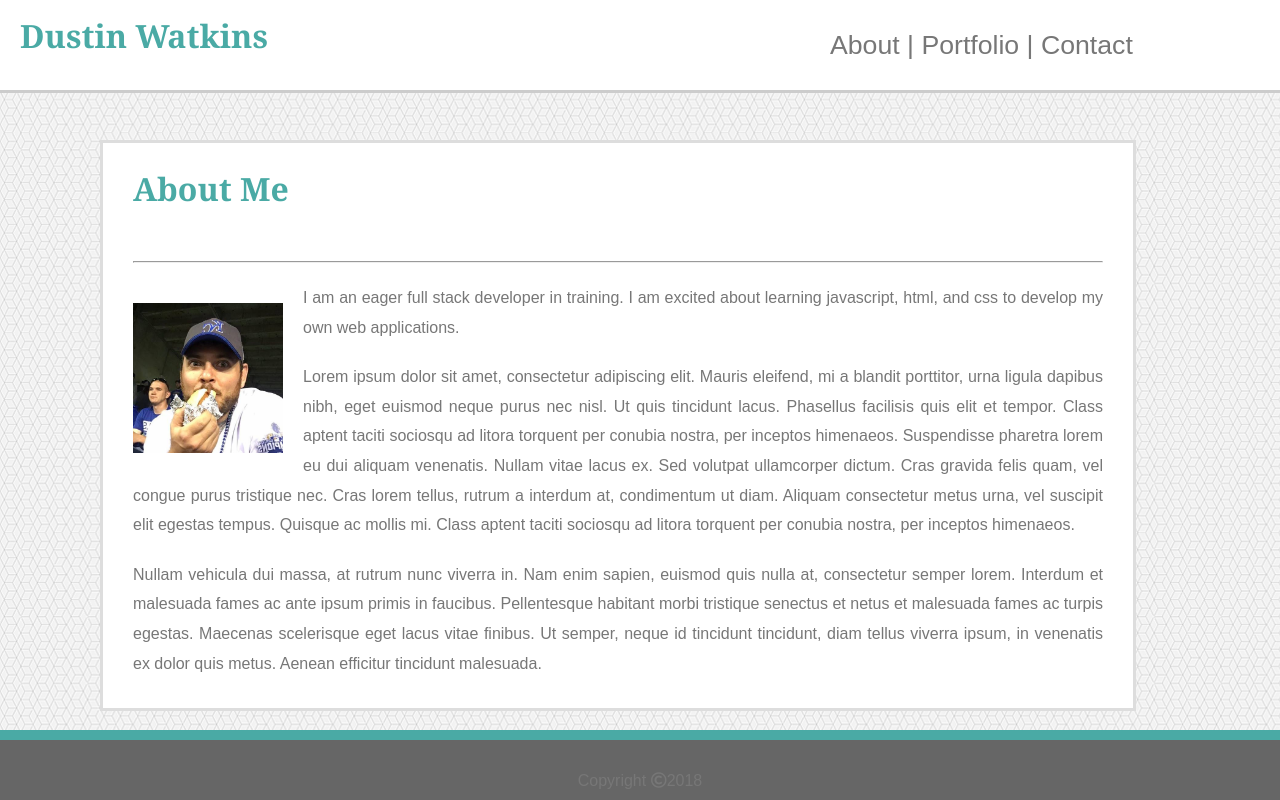
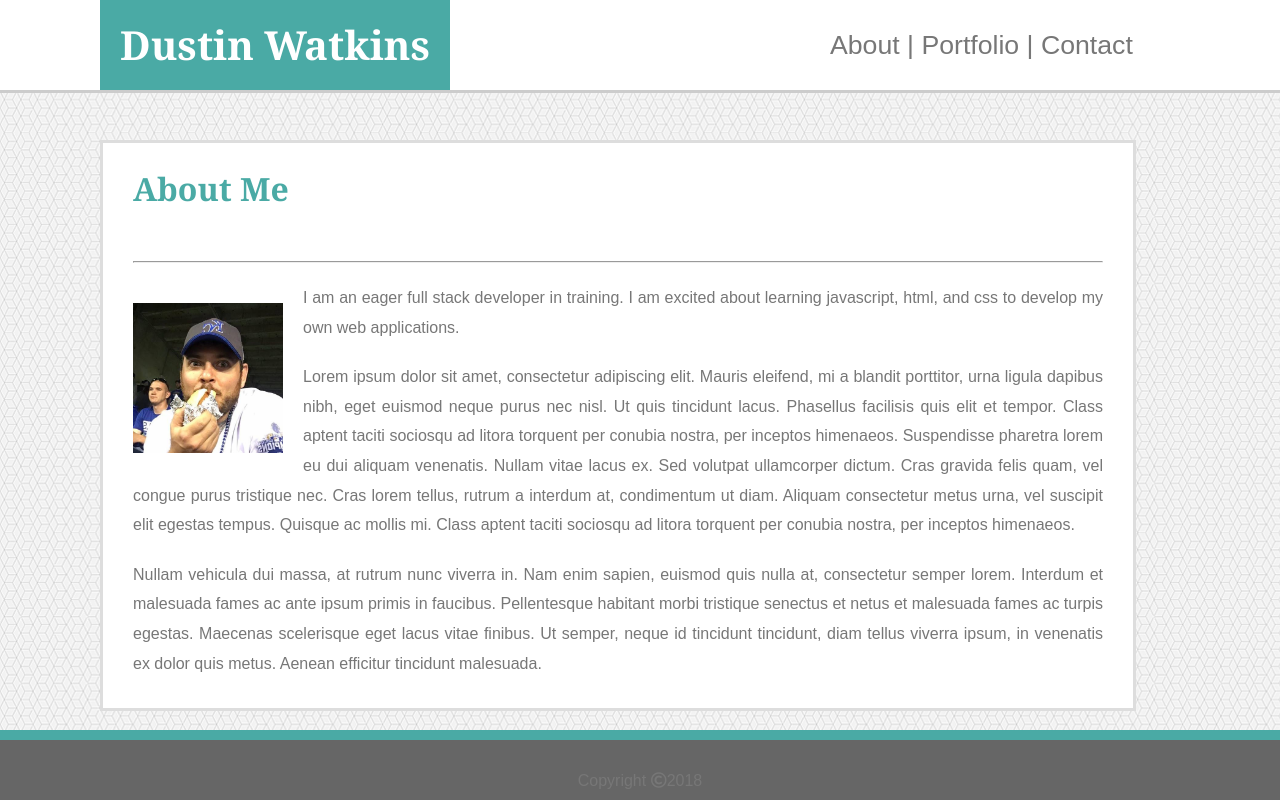
Before and after one commit to watkins656/watkins656.github.io, a plain HTML site: page index.html in a window 1280 px wide. Drawn offline with Linux system fonts and the light colour scheme.

Commit message:
undo last fix

```diff
--- a/index.html
+++ b/index.html
@@ -12,7 +12,7 @@
     <!-- Header -->
     <div class="heading-block">
 
-        <header class="card-header">Dustin Watkins</header>
+        <header class="name">Dustin Watkins</header>
         <nav class="navigationLinks">
             <a href="index.html">About |</a>
             <a href="portfolio.html"> Portfolio |</a>
```
